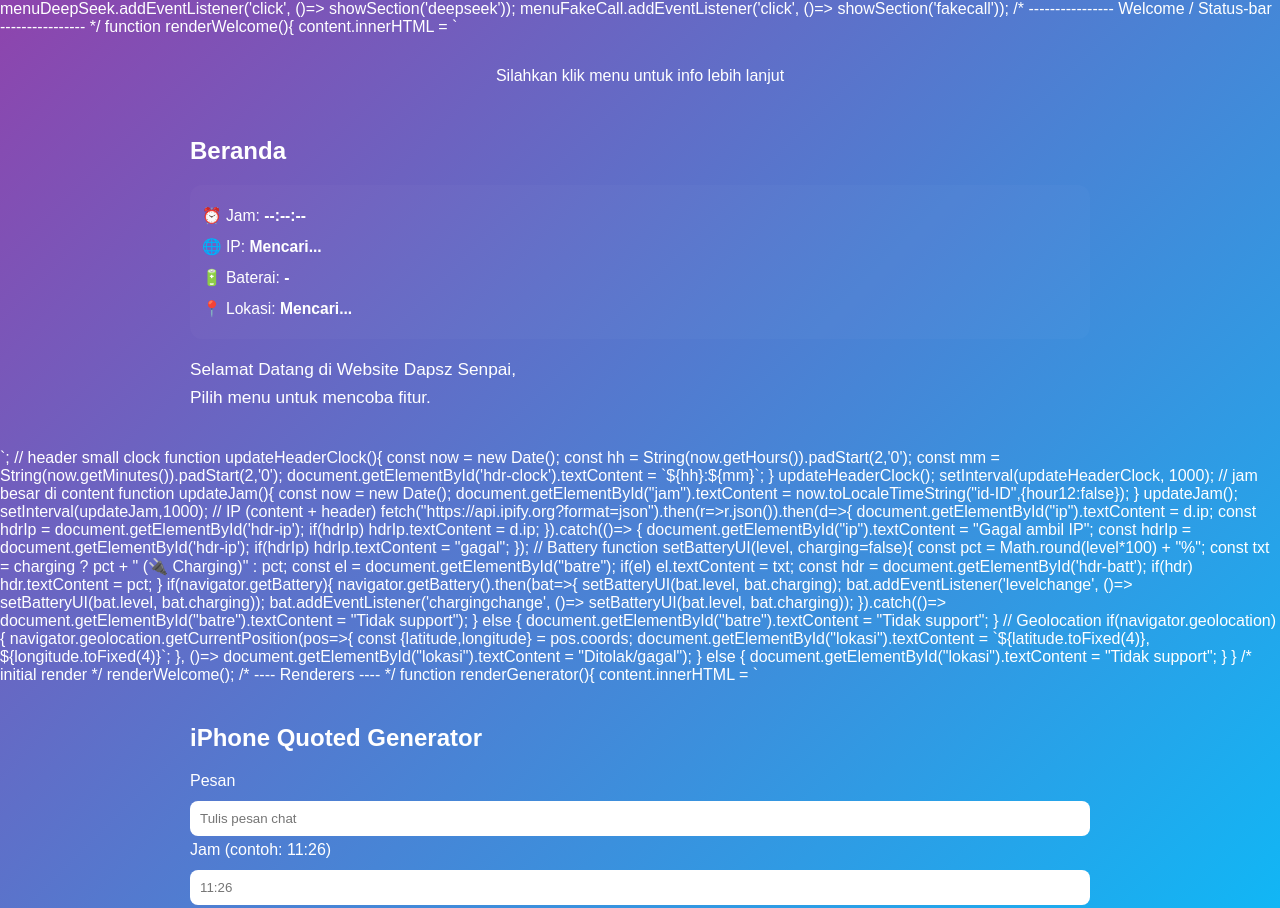
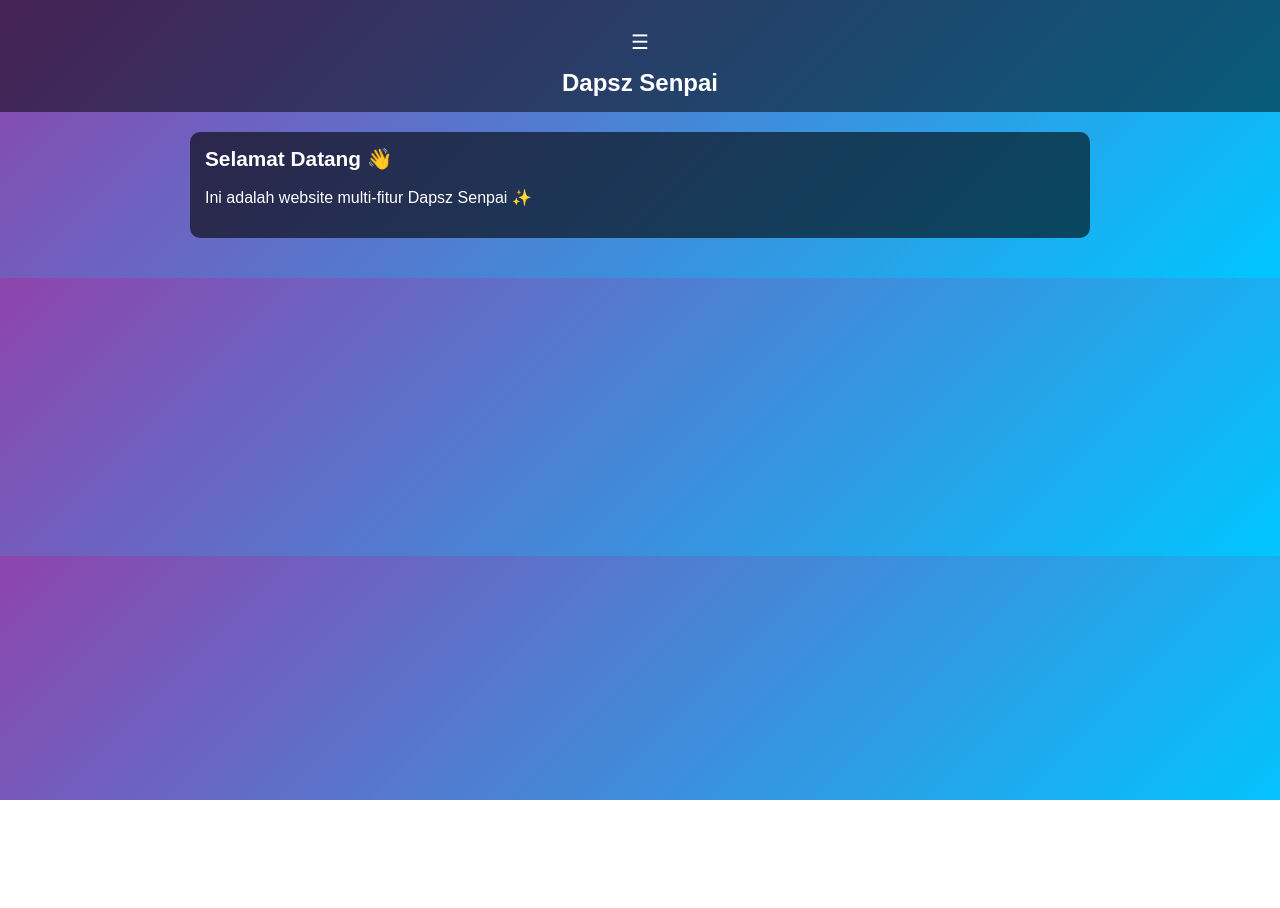
Before and after one commit to Dapsz-ID/dapsz-senpai, a website: page index.html in a window 1280 px wide. Shown: the top 908 px of the page. After the commit the page ends 800 px from the top, so only its background shows below. Drawn offline with nearby package versions, Linux system fonts and the light colour scheme.

Commit message:
Update index.html

```diff
--- a/index.html
+++ b/index.html
@@ -1,103 +1,4 @@
-                menuDeepSeek.addEventListener('click', ()=> showSection('deepseek'));
-    menuFakeCall.addEventListener('click', ()=> showSection('fakecall'));
-
-    /* ---------------- Welcome / Status-bar ---------------- */
-    function renderWelcome(){
-      content.innerHTML = `
-      <div style="text-align:center; margin-bottom:12px;">
-        <div style="font-size:1.25rem; font-weight:700; animation:fadeInUp .9s both; color:transparent; background:var(--grad); -webkit-background-clip:text;">
-          Selamat Datang Di Website <span style="opacity:0.98">Dapsz Senpai</span>
-        </div>
-        <div style="margin-top:8px; color:var(--muted); font-size:1rem; animation:fadeInUp .9s .12s both;">
-          Silahkan klik menu untuk info lebih lanjut
-        </div>
-      </div>
-      <div class="container">
-        <h2>Beranda</h2>
-        <div id="status-bar" style="background:rgba(255,255,255,0.02);padding:12px;border-radius:12px;margin-bottom:14px;font-size:0.98rem;line-height:1.6">
-          <p style="margin:6px 0">⏰ Jam: <strong id="jam">--:--:--</strong></p>
-          <p style="margin:6px 0">🌐 IP: <strong id="ip">Mencari...</strong></p>
-          <p style="margin:6px 0">🔋 Baterai: <strong id="batre">-</strong></p>
-          <p style="margin:6px 0">📍 Lokasi: <strong id="lokasi">Mencari...</strong></p>
-        </div>
-        <p style="font-size:1.08rem; line-height:1.6; user-select:none;">
-          Selamat Datang di Website Dapsz Senpai,<br/>Pilih menu untuk mencoba fitur.
-        </p>
-      </div>`;
-
-      // header small clock
-      function updateHeaderClock(){
-        const now = new Date();
-        const hh = String(now.getHours()).padStart(2,'0');
-        const mm = String(now.getMinutes()).padStart(2,'0');
-        document.getElementById('hdr-clock').textContent = `${hh}:${mm}`;
-      }
-      updateHeaderClock(); setInterval(updateHeaderClock, 1000);
-
-      // jam besar di content
-      function updateJam(){
-        const now = new Date();
-        document.getElementById("jam").textContent =
-          now.toLocaleTimeString("id-ID",{hour12:false});
-      }
-      updateJam();
-      setInterval(updateJam,1000);
-
-      // IP (content + header)
-      fetch("https://api.ipify.org?format=json").then(r=>r.json()).then(d=>{
-        document.getElementById("ip").textContent = d.ip;
-        const hdrIp = document.getElementById('hdr-ip');
-        if(hdrIp) hdrIp.textContent = d.ip;
-      }).catch(()=> {
-        document.getElementById("ip").textContent = "Gagal ambil IP";
-        const hdrIp = document.getElementById('hdr-ip');
-        if(hdrIp) hdrIp.textContent = "gagal";
-      });
-
-      // Battery
-      function setBatteryUI(level, charging=false){
-        const pct = Math.round(level*100) + "%";
-        const txt = charging ? pct + " (🔌 Charging)" : pct;
-        const el = document.getElementById("batre");
-        if(el) el.textContent = txt;
-        const hdr = document.getElementById('hdr-batt');
-        if(hdr) hdr.textContent = pct;
-      }
-      if(navigator.getBattery){
-        navigator.getBattery().then(bat=>{
-          setBatteryUI(bat.level, bat.charging);
-          bat.addEventListener('levelchange', ()=> setBatteryUI(bat.level, bat.charging));
-          bat.addEventListener('chargingchange', ()=> setBatteryUI(bat.level, bat.charging));
-        }).catch(()=> document.getElementById("batre").textContent = "Tidak support");
-      } else {
-        document.getElementById("batre").textContent = "Tidak support";
-      }
-
-      // Geolocation
-      if(navigator.geolocation){
-        navigator.geolocation.getCurrentPosition(pos=>{
-          const {latitude,longitude} = pos.coords;
-          document.getElementById("lokasi").textContent = `${latitude.toFixed(4)}, ${longitude.toFixed(4)}`;
-        }, ()=> document.getElementById("lokasi").textContent = "Ditolak/gagal");
-      } else {
-        document.getElementById("lokasi").textContent = "Tidak support";
-      }
-    }
-
-    /* initial render */
-    renderWelcome();
-
-    /* ---- Renderers ---- */
-    function renderGenerator(){
-      content.innerHTML = `
-        <div class="container">
-          <h2>iPhone Quoted Generator</h2>
-          <label style="display:block;text-align:left;margin-bottom:6px">Pesan</label>
-          <input id="msg" placeholder="Tulis pesan chat" aria-label="Pesan" />
-
-          <label style="display:block;text-align:left;margin-bottom:6px">Jam (contoh: 11:26)</label>
-          <input id="gen-jam" placeholder="11:26" aria-label="Jam" />
-<!DOCTYPE html>
+                          <!DOCTYPE html>
 <html lang="id">
 <head>
   <meta charset="UTF-8">
```
